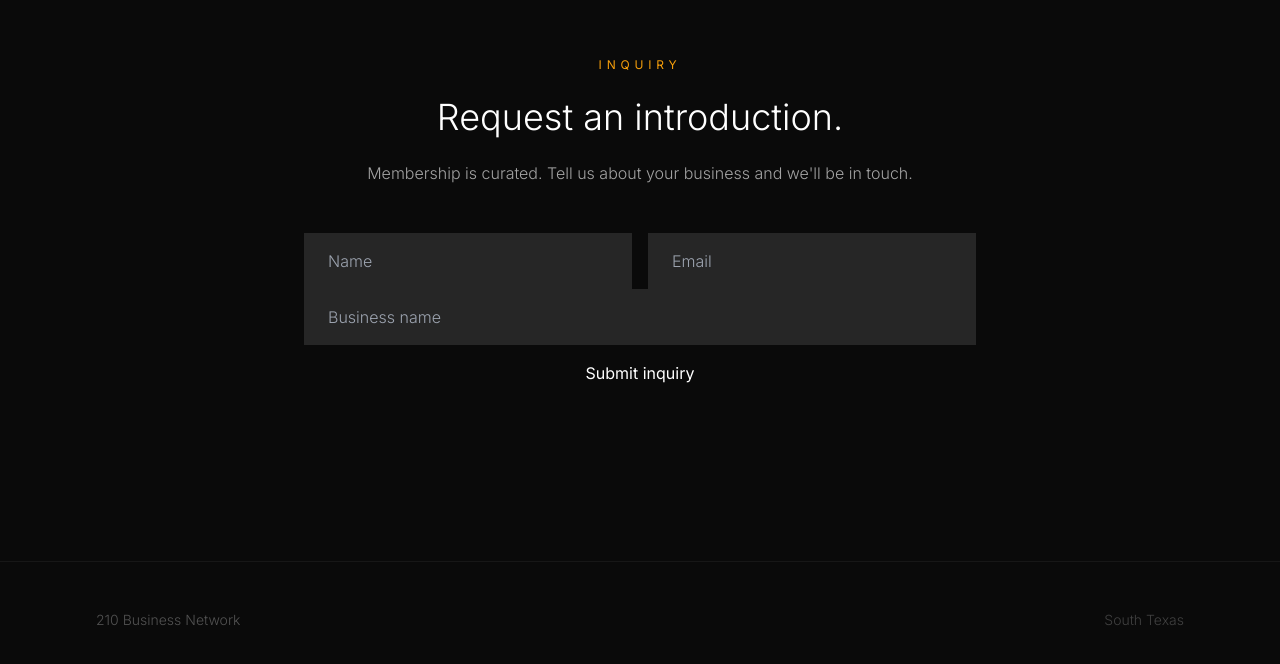
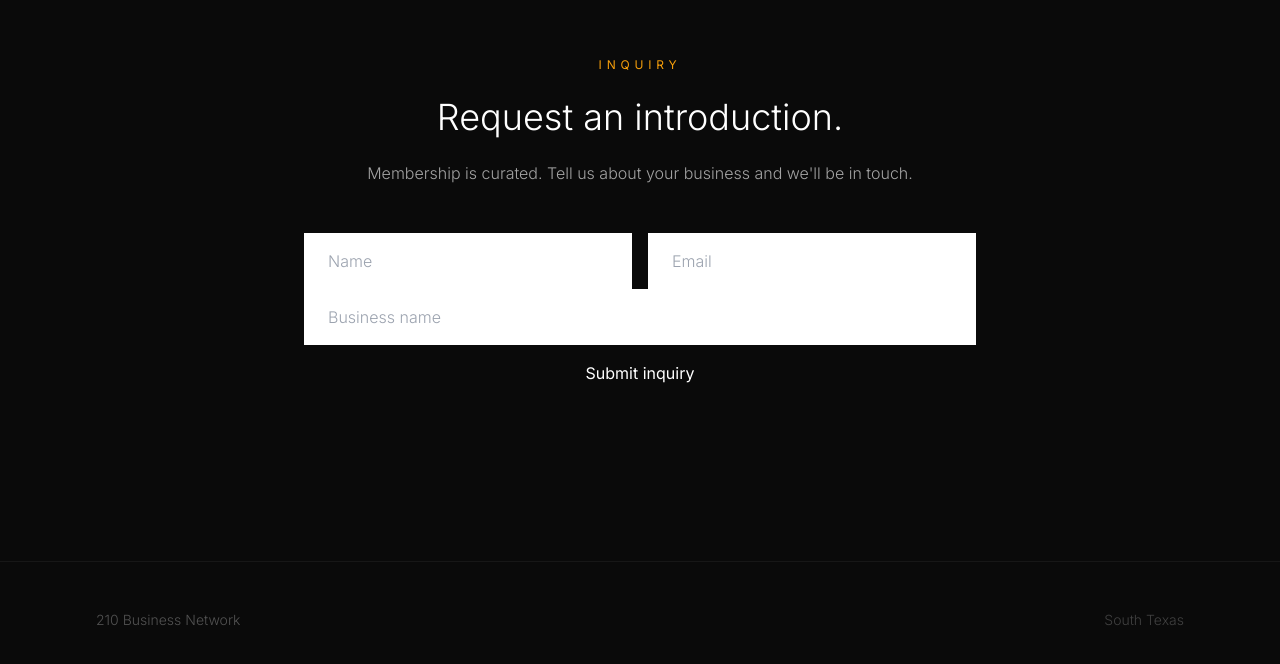
Before and after one commit to yogibeezy/210-business-insider, a Next.js app: page / in a window 1280 px wide. Shown: the part 2148-2812 px from the top of the page. Built offline with nearby package versions, Linux system fonts and the light colour scheme.

Commit message:
Fix input styling: white bg, black text for visibility

```diff
--- a/components/InquiryForm.tsx
+++ b/components/InquiryForm.tsx
@@ -53,14 +53,14 @@ export default function InquiryForm() {
           name="name"
           placeholder="Name"
           required
-          className="w-full px-6 py-4 bg-neutral-800 border border-neutral-700 text-white placeholder:text-neutral-400 focus:outline-none focus:border-amber-500/50 transition-colors font-light"
+          className="w-full px-6 py-4 bg-white border border-neutral-300 text-black placeholder:text-neutral-500 focus:outline-none focus:border-amber-500 transition-colors font-light"
         />
         <input
           type="email"
           name="email"
           placeholder="Email"
           required
-          className="w-full px-6 py-4 bg-neutral-800 border border-neutral-700 text-white placeholder:text-neutral-400 focus:outline-none focus:border-amber-500/50 transition-colors font-light"
+          className="w-full px-6 py-4 bg-white border border-neutral-300 text-black placeholder:text-neutral-500 focus:outline-none focus:border-amber-500 transition-colors font-light"
         />
       </div>
       <input
@@ -68,7 +68,7 @@ export default function InquiryForm() {
         name="business"
         placeholder="Business name"
         required
-        className="w-full px-6 py-4 bg-neutral-800 border border-neutral-700 text-white placeholder:text-neutral-400 focus:outline-none focus:border-amber-500/50 transition-colors font-light"
+        className="w-full px-6 py-4 bg-white border border-neutral-300 text-black placeholder:text-neutral-500 focus:outline-none focus:border-amber-500 transition-colors font-light"
       />
       <button
         type="submit"
```
